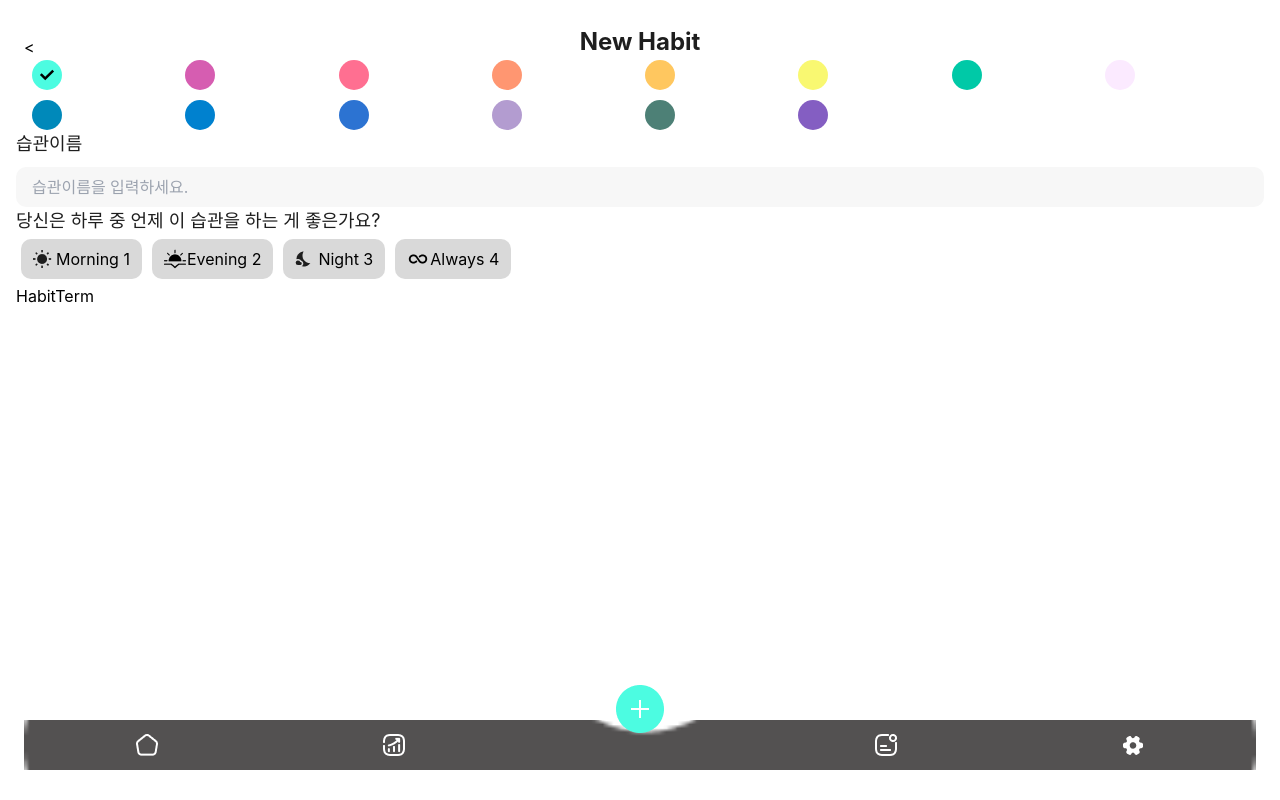
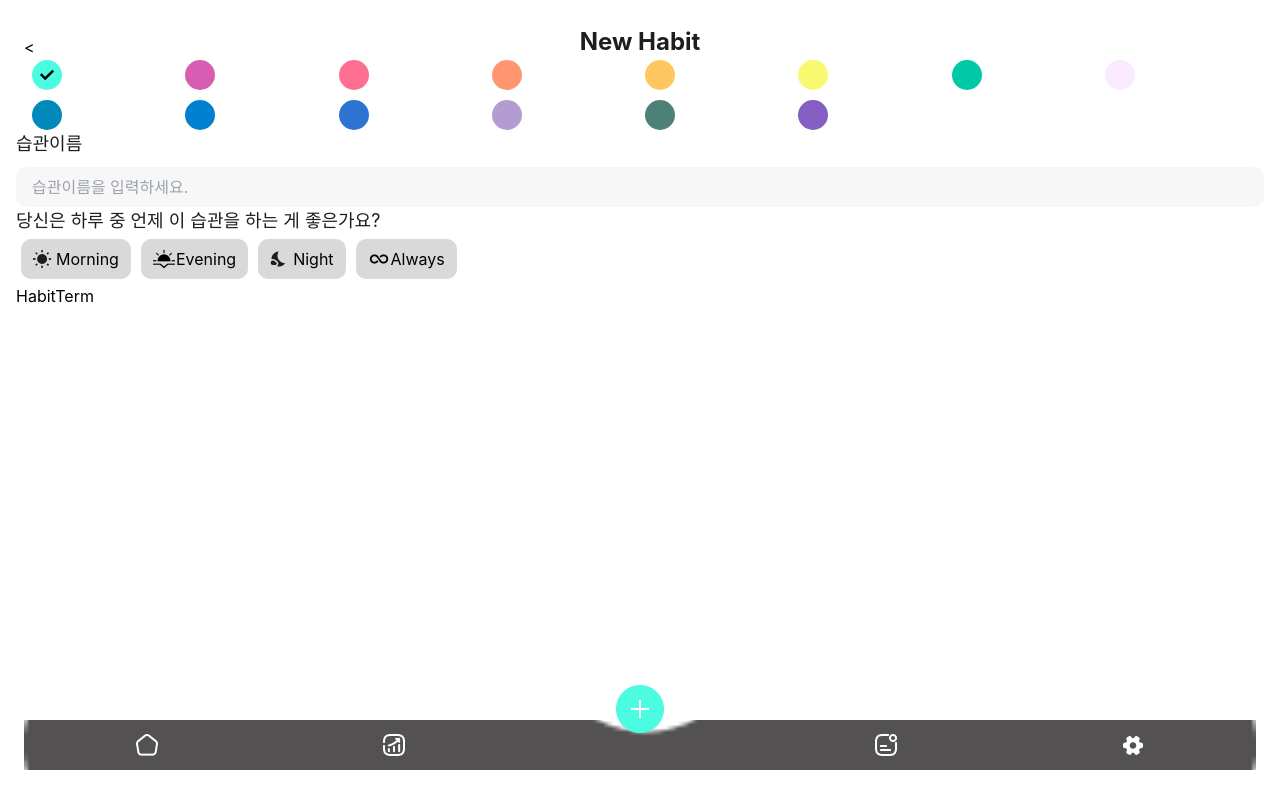
Before and after one commit to woo5ni-developer/daily-habit, a React (Create React App) app: page /set in a window 1280 px wide. Built offline with nearby package versions, Linux system fonts and the light colour scheme.

Commit message:
set페이지에 value 전달

```diff
--- a/src/components/Cycle.tsx
+++ b/src/components/Cycle.tsx
@@ -4,32 +4,40 @@ import { RadioType } from '../lib/type'
 import Label from '../components/Label'
 import styled from 'styled-components'
 
-interface Props {
+interface CycleProps {
   data: RadioType[]
-  color: string
+  radioHandler: any
+  SelectColor: any
 }
 
-const Cycle: FC<Props> = ({ data, color }) => {
+const Cycle: FC<CycleProps> = ({ data, radioHandler, SelectColor }) => {
   const RadioLabel = styled.label``
-
   const RadioInput = styled.input`
     &:checked + ${RadioLabel} {
-      background-color: ${color};
+      background-color: ${SelectColor.color};
     }
     &:focus + ${RadioLabel} {
       outline: 1px solid #ffffff;
     }
   `
+  const [selectValue, setSelectValue] = useState('Morning')
+
+  const onChange = (event: React.ChangeEvent<HTMLInputElement>) => {
+    setSelectValue(event.target.value)
+    radioHandler(event.target.value)
+  }
   return (
     <div>
-      <Label text="당신은  하루 중 언제 이 습관을 하는 게 좋은가요?" labelName="when" />
+      <Label text="당신은  하루 중 언제 이 습관을 하는 게 좋은가요?" labelName="term" />
       {data.map((data) => (
         <div key={data.id} className="inline-flex relative m-[5px] radio-button">
           <RadioInput
             type="radio"
             id={'radio' + data.id}
             className="opacity-[0] absolute inset-0"
-            name="when"
+            name="term"
+            value={data.text}
+            onChange={onChange}
           />
           <RadioLabel
             style={{
@@ -38,7 +46,7 @@ const Cycle: FC<Props> = ({ data, color }) => {
             }}
             className="rounded-[10px] px-[12px] py-[8px] pl-[35px] bg-no-repeat bg-[left_12px_center] bg-[#d9d9d9]"
             htmlFor={'radio' + data.id}>
-            {data.text} {data.id}
+            {data.text}
           </RadioLabel>
         </div>
       ))}
--- a/src/routes/set.tsx
+++ b/src/routes/set.tsx
@@ -12,13 +12,16 @@ const Set: FC = () => {
   const SelectColor = (color: ColorType): void => {
     console.log(color.color)
   }
+  const radioHandler = (selectValue: string): void => {
+    console.log('selectValue ' + selectValue)
+  }
   return (
     <div>
       <Title text="New Habit" />
       <BackButton />
       <ButtonColorField data={colorList} handleClick={SelectColor} />
       <InputField />
-      <Cycle data={radioList} color={''} />
+      <Cycle data={radioList} SelectColor={SelectColor} radioHandler={radioHandler} />
       <HabitTerm />
     </div>
   )
```
